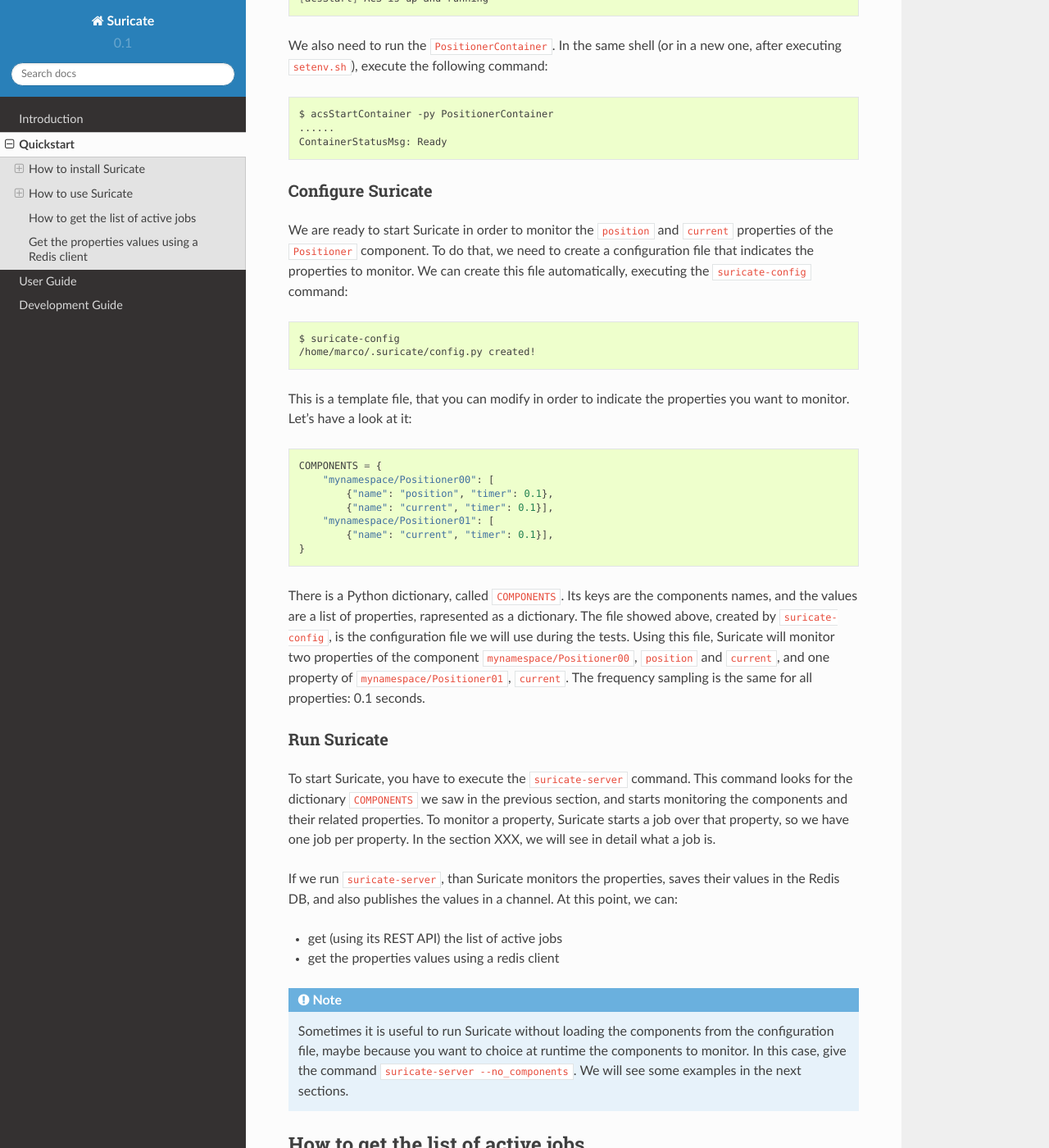
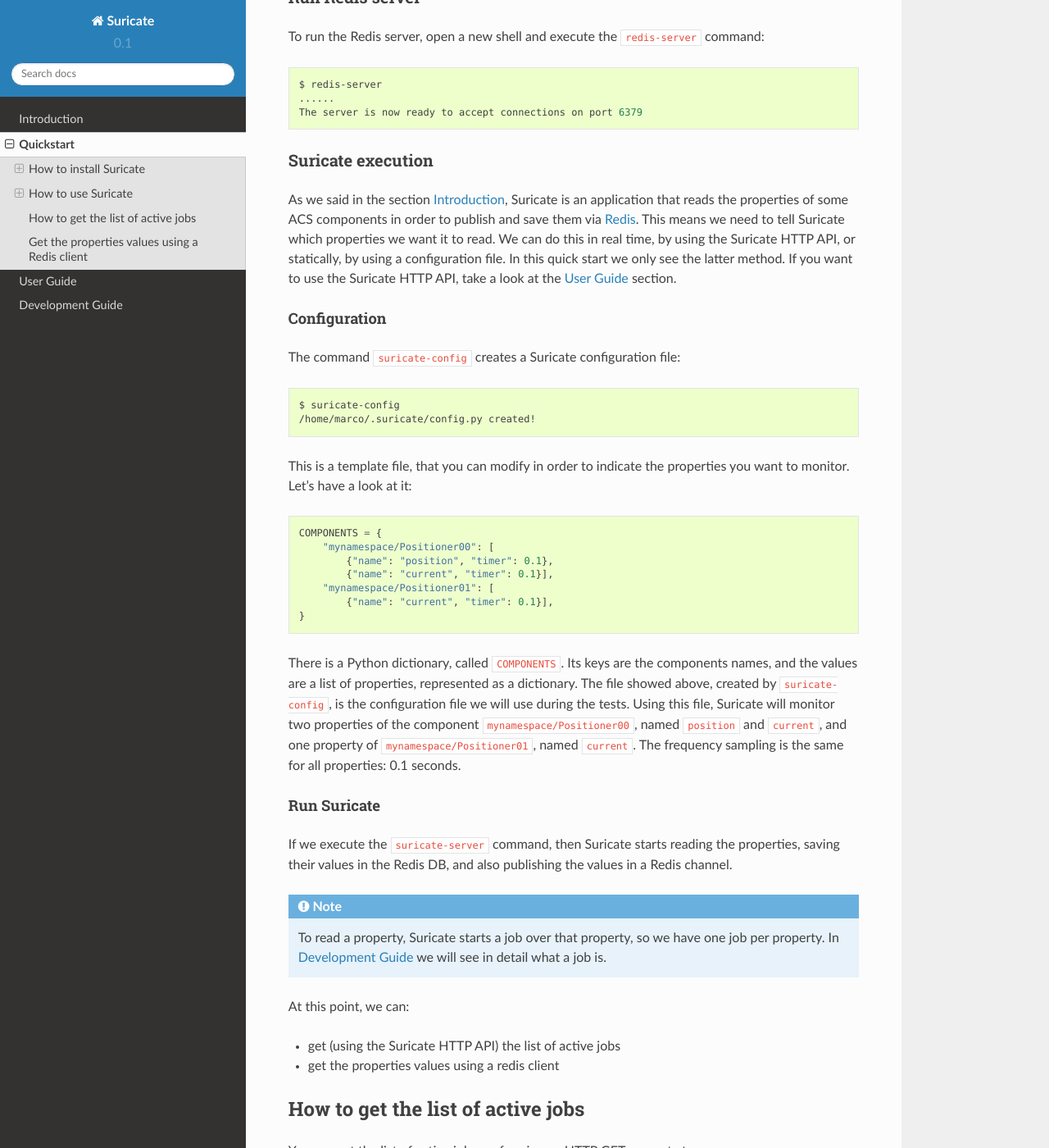
Before and after one commit to discos/suricate, a Sphinx documentation site: the page built from docs/quickstart.rst, in a window 1280 px wide and 1400 px high, scrolled down 2583 px. Shown: the whole window at 82% size. Built offline with Sphinx 7.4.7 and the Read the Docs theme 2.0.0, drawn with Linux system fonts in a browser that asks for light colours; some of the changed text lies outside the part shown.

Commit message:
Quickstart done

```diff
--- a/docs/quickstart.rst
+++ b/docs/quickstart.rst
@@ -24,24 +24,39 @@
 
 Installation
 ------------
-To install Suricate, execute:
+You can install Suricate by means of
+`pip <https://en.wikipedia.org/wiki/Pip_(package_manager)>`_,
+the official Python package manager:
 
 .. code-block:: shell
 
-    $ pip install git+https://github.com/discos/suricate.git
+    $ pip install git+https://github.com/marco-buttu/suricate.git
 
-This command will install Suricate,
+This command will install Suricate and its dependencies:
 `APScheduler <https://apscheduler.readthedocs.org>`_, a `Python interface to
 Redis <https://pypi.python.org/pypi/redis>`_, and
 `Flask <http://flask.pocoo.org/>`_.
+In case pip is not installed on your machine, you can manually install
+Suricate in the following way:
+
+.. code-block:: shell
+
+   $ git clone https://github.com/marco-buttu/suricate.git
+   $ cd suricate/
+   $ python setup.py install
 
 
 How to use Suricate
 ===================
-In this chapter we will see how to use Suricate in a real scenario. Let's
-suppose we want to monitor the properties of some ``Positioner`` components.
-We need to have an ACS introot, a CDB, the ``Positioner`` interface and its
-related implementation class. All but the introot are contained in the
+In this chapter we will see how to use Suricate in a real scenario.
+Before starting, we need to set up the ACS environment, and then we will
+run the Redis server and evantually Suricate.
+
+ACS environment
+---------------
+Let's suppose we want to monitor the properties of some ``Positioner`` components.
+We need to have an ACS introot, an ACS CDB, the ``Positioner`` IDL interface
+and its related implementation class. All but the introot are contained in the
 :file:`suricate/tests/acsenv` directory:
 
 .. code-block:: bash
@@ -102,32 +117,6 @@
     $ source setenv.sh  # New shell
     ACS introot and CDB properly configured.
 
-At this point we are ready to start the whole system (Redis, ACS,
-and Suricate).
-
-
-Run Redis server
-----------------
-To run Redis server, open a new shell and execute the ``redis-server`` command:
-
-.. code-block:: bash
-
-    $ redis-server
-    ......
-    The server is now ready to accept connections on port 6379
-
-
-Run ACS and the containers
---------------------------
-Before running ACS, open a new shell and execute the :file:`setenv.sh` script:
-
-.. code-block:: bash
-
-    $ source setenv.sh
-    ACS introot and CDB properly configured.
-
-.. todo:: Run everything (ACS, Redis and Suricate), using ansible?
-
 In the same shell you executed :file:`setenv.sh`, run the ``acsStart`` command:
 
 .. code-block:: bash
@@ -146,14 +135,37 @@
     ......
     ContainerStatusMsg: Ready
 
+The ACS environment is now configured and ready to load the ``Positioner``
+components.
 
-Configure Suricate
+
+Run Redis server
+----------------
+To run the Redis server, open a new shell and execute the
+``redis-server`` command:
+
+.. code-block:: bash
+
+    $ redis-server
+    ......
+    The server is now ready to accept connections on port 6379
+
+
+Suricate execution
 ------------------
-We are ready to start Suricate in order to monitor the ``position`` and
-``current`` properties of the ``Positioner`` component.
-To do that, we need to create a configuration file that indicates the
-properties to monitor. We can create this file automatically, executing
-the :file:`suricate-config` command:
+As we said in the section :ref:`introduction`, Suricate
+is an application that reads the properties of some ACS components
+in order to publish and save them via `Redis <http://redis.io/>`_.
+This means we need to tell Suricate which properties we want it to
+read. We can do this in real time, by using the Suricate HTTP API,
+or statically, by using a configuration file. In this quick start
+we only see the latter method. If you want to use the Suricate HTTP
+API, take a look at the :ref:`user-guide` section.
+
+Configuration
+~~~~~~~~~~~~~
+The command  ``suricate-config`` creates a Suricate configuration
+file:
 
 .. code-block:: bash
 
@@ -171,36 +183,29 @@
             {"name": "current", "timer": 0.1}],
     }
 
-
 There is a Python dictionary, called ``COMPONENTS``. Its keys are the components
-names, and the values are a list of properties, rapresented as a dictionary.
+names, and the values are a list of properties, represented as a dictionary.
 The file showed above, created by ``suricate-config``,  is the configuration
 file we will use during the tests. Using this file, Suricate will monitor two
 properties of the
-component ``mynamespace/Positioner00``, ``position`` and ``current``, and one
-property of ``mynamespace/Positioner01``, ``current``. The frequency sampling
-is the same for all properties: 0.1 seconds.
+component ``mynamespace/Positioner00``, named ``position`` and ``current``, and
+one property of ``mynamespace/Positioner01``, named ``current``. The frequency
+sampling is the same for all properties: 0.1 seconds.
 
 Run Suricate
-------------
-To start Suricate, you have to execute the ``suricate-server`` command.
-This command looks for the dictionary ``COMPONENTS`` we saw in the previous
-section, and starts monitoring the components and their related properties.
-To monitor a property, Suricate starts a job over that property, so we have
-one job per property. In the section XXX, we will see in detail what a job is.
+~~~~~~~~~~~~
+If we execute the ``suricate-server`` command, then Suricate starts reading the
+properties, saving their values in the Redis DB, and also publishing the
+values in a Redis channel.
 
-If we run ``suricate-server``, than Suricate monitors the properties, saves
-their values in the Redis DB, and also publishes the values in a channel. At
-this point, we can:
+.. note:: To read a property, Suricate starts a job over that property, so we
+   have one job per property. In :ref:`dev-guide` we will see in detail what a
+   job is.
 
-* get (using its REST API) the list of active jobs
+At this point, we can:
+
+* get (using the Suricate HTTP API) the list of active jobs
 * get the properties values using a redis client
-
-.. note:: Sometimes it is useful to run Suricate without loading the components
-   from the configuration file, maybe because you want to choice at runtime the
-   components to monitor. In this case, give the command
-   ``suricate-server --no_components``. We will see some examples in the next
-   sections.
 
 
 How to get the list of active jobs
@@ -230,9 +235,9 @@
     }
 
 
-You can obviously do programmatically the same thing, using whatever
-programming language.  Here is another example using Python and the third-party
-`requests <http://docs.python-requests.org/>`__ library:
+You can also do it programmatically, using the
+programming language of your choice.  Here is an example using Python and
+the third-party `requests <http://docs.python-requests.org/>`__ library:
 
 .. doctest::
 
```
Also changed, not shown: other parts of docs/quickstart.rst (+1 -1 lines), docs/userguide.rst (+10 -1 lines).
